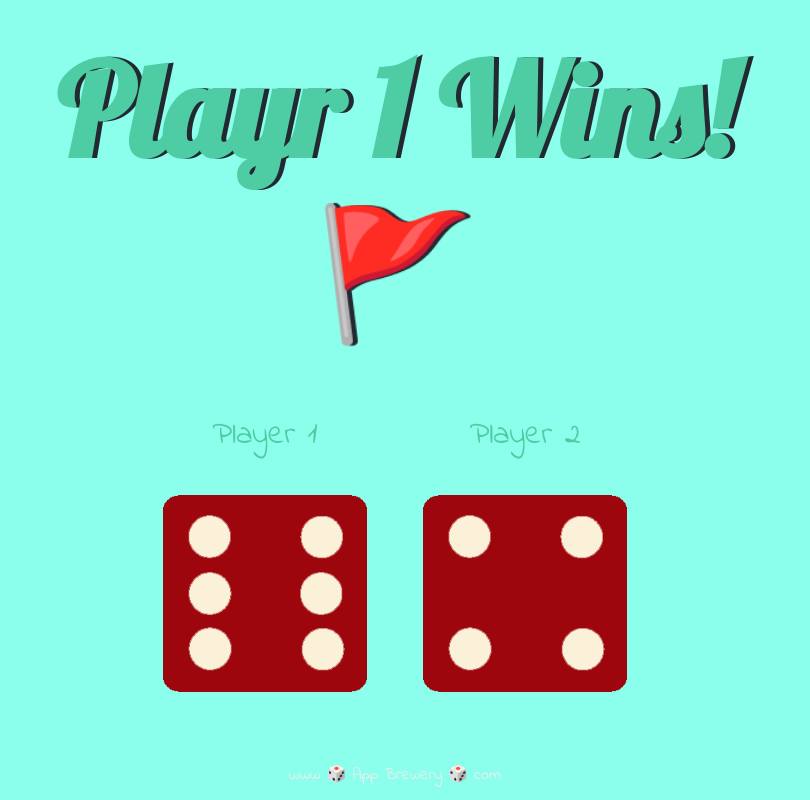
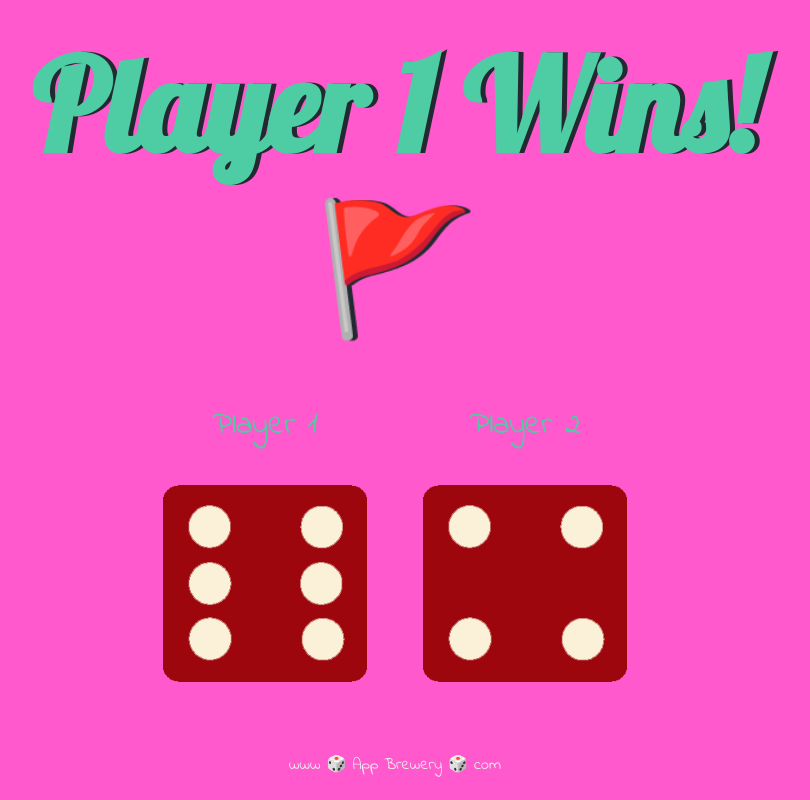
Before and after one commit to ashishk8826/dice3.github.io, a plain HTML site: page index.html in a window 1280 px wide. Shown: the whole page, without its empty margins (245-1055 px from the left). Drawn offline with Linux system fonts and the light colour scheme.

Commit message:
gackground color change

```diff
--- a/index.js
+++ b/index.js
@@ -19,7 +19,7 @@ document.querySelectorAll("img")[1].setAttribute("src", randomImageSource2);
 
 //If player 1 wins
 if (randomNumber1 > randomNumber2) {
-  document.querySelector("h1").innerHTML = " Playr 1 Wins!🚩";
+  document.querySelector("h1").innerHTML = "Player 1 Wins!🚩";
 }
 else if (randomNumber2 > randomNumber1) {
   document.querySelector("h1").innerHTML = "Player 2 Wins!🚩";
--- a/styles.css
+++ b/styles.css
@@ -11,11 +11,11 @@
 }
 
 body {
-  background-color: rgba(77, 255, 225, 0.65);
+  background-color: rgba(255, 0, 179, 0.65);
 }
 
 h1 {
-  margin: 30px;
+  margin: 25px;
   font-family: 'Lobster', cursive;
   text-shadow: 5px 0 #232931;
   font-size: 8rem;
```
